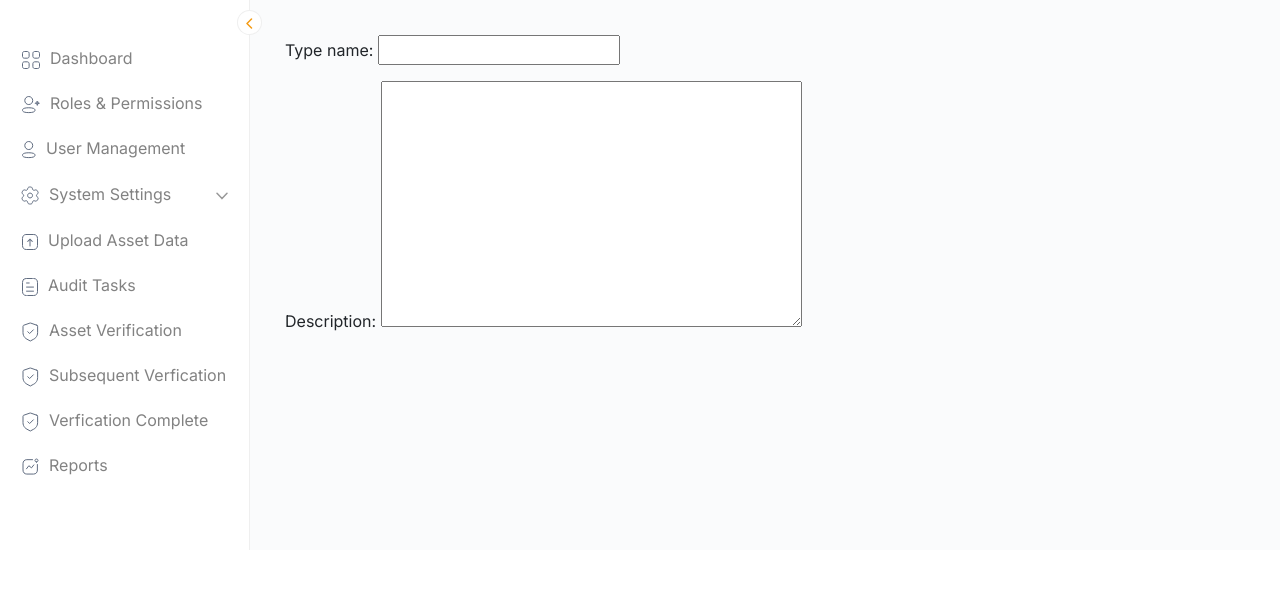
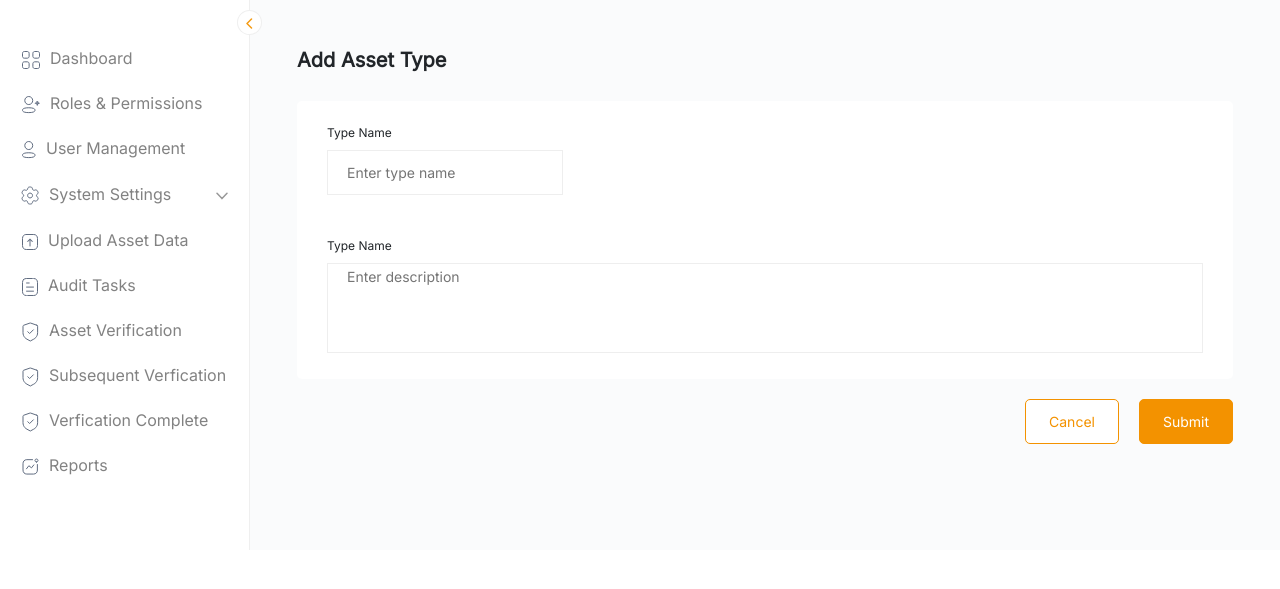
Before and after one commit to JyothisKiran/VAT, a Django app: page /asset/add/ in a window 1280 px wide. Shown: the part 90-679 px from the top of the page. Run offline with Django 4.2, Linux system fonts and the light colour scheme; some libraries are stand-ins or nearby versions.

Commit message:
asset type Crud(Ongoing)

```diff
--- a/VAT shadow/src/asset_type/urls.py
+++ b/VAT shadow/src/asset_type/urls.py
@@ -1,7 +1,10 @@
 from django.urls import path
-from .views import AssettypeListView,AssettypeAddView
+from .views import AssettypeListView,AssettypeAddView,AssettypeUpdateView,AssettypeDetailView,AssettypeDeleteView
 
 urlpatterns = [
     path('list/',AssettypeListView.as_view(),name='list'),
     path('add/',AssettypeAddView.as_view(),name='add'),
+    path('update/<int:pk>/',AssettypeUpdateView.as_view(),name='update'),
+    path('detail/<int:pk>/',AssettypeDetailView.as_view(),name='detail'),
+    path('delete/<int:pk>/',AssettypeDeleteView.as_view(),name='delete'),
 ]
--- a/VAT shadow/src/asset_type/views.py
+++ b/VAT shadow/src/asset_type/views.py
@@ -1,6 +1,8 @@
-from django.shortcuts import render
-from django.views.generic import ListView,CreateView
+from typing import Any
+from django.shortcuts import get_object_or_404, render
+from django.views.generic import ListView,CreateView,UpdateView,DetailView,DeleteView
 from .models import AssetType
+from django.urls import reverse_lazy
 # Create your views here.
 
 class AssettypeListView(ListView):
@@ -12,3 +14,21 @@ class AssettypeAddView(CreateView):
     model = AssetType
     fields = ['type_name','description']
     template_name = 'asset_type/add.html'
+
+class AssettypeUpdateView(UpdateView):
+    model = AssetType
+    fields =['type_name','description']
+    template_name = 'asset_type/update.html'
+    success_url = reverse_lazy('list')
+
+
+class AssettypeDetailView(DetailView):
+    model= AssetType
+    template_name = 'asset_type/detail.html'
+    context_object_name = 'asset'
+
+class AssettypeDeleteView(DeleteView):
+    model = AssetType
+    template_name = 'asset_type/delete.html'
+    context_object_name = 'asset'
+    success_url = reverse_lazy('list')
--- /dev/null
+++ b/VAT shadow/src/static/asset_type/css/add.css
@@ -0,0 +1,97 @@
+.wrapper{
+    font-family: 'Inter';
+}
+
+.heading{
+    margin-top:10px;
+    font-size: 20px;
+    font-weight: 700;
+}
+
+.form_row{
+    margin-top:10px;
+}
+
+
+
+.formcontents{
+    background-color: #ffff;
+    padding-top: 18px;
+    padding-left: 30px;
+    padding-right: 30px;
+    padding-bottom: 20px;
+    border-radius: 5px;
+}
+
+label{
+    font-size: 12px;
+    font-weight: 400;
+}
+
+input, textarea{
+    font-size: 14px;
+    font-weight: 400;
+    border: 1px solid #EEEEEE;
+    margin-top:7px ;
+    padding-left: 19px;
+    color: #606C80;
+}
+
+#id_type_name{
+    width:236px;
+    height: 45px;
+
+}
+
+.validate{
+    height: 37px;
+    font-size: 12px;
+    color: red;
+    padding-left: 20px;
+}
+
+.validate p{
+    display: none;
+}
+
+
+#id_description{
+    resize: none;
+    height: 90px;
+    width: 100%;
+}
+
+.submit_col button{
+    border:1px solid #F39200;
+    width: 141px;
+    height: 45px;
+    font-size: 14px;
+    font-weight: 400;
+    border-radius: 5px;
+}
+
+.submit_col{
+    padding-left: 20px;
+    padding-top: 20px;
+   display: flex;
+   gap: 20px;
+}
+
+
+.submit_button{
+    background-color: #F39200;
+    color:#ffff;
+}
+
+.submit_button:hover{
+
+}
+
+.cancel_button{
+    background-color: #ffff;
+    color: #F39200;
+}
+
+.cancel_button:hover{
+
+}
--- /dev/null
+++ b/VAT shadow/src/static/asset_type/js/add.js
@@ -0,0 +1,10 @@
+$(document).ready(function(){
+    let typename = $('#id_type_name').val().trim();
+    let description = $('#id_description').val().trim();
+    $('.submit_button').click(function(){
+        if (typename === "" ){
+            $('.validate p').show();
+        }
+
+    })
+})
--- a/VAT shadow/src/templates/asset_type/add.html
+++ b/VAT shadow/src/templates/asset_type/add.html
@@ -1,13 +1,49 @@
 {% extends 'contrib/base.html' %}
 {% load static %}
 
+
 {% block extrahead %}
-<title>Add Asset Type</title>{% endblock extrahead %}
+    <script src="{% static 'asset_type/js/add.js' %}"></script>
+{% endblock extrahead %}
+
 
 {% block extrastyle %}
+<link rel="stylesheet" href="{% static 'asset_type/css/add.css' %}">
 {% endblock extrastyle %}
 
 {% block contents %}
-{{form.as_p}}
+<div class="container-fluid wrapper">
+    <div class="row">
+        <div class="col">
+            <p class="heading">Add Asset Type</p>
+        </div>
+    </div>
+
+    <div class="row form_row">
+        <div class="col form_div">
+            <form action="" method="post">
+                {% csrf_token %}
+                <div class="formcontents">
+                    <label for="id_type_name">Type Name</label><br>
+                    <input type="text" name="type_name" maxlength="255" required="" id="id_type_name" placeholder="Enter type name"><br>
+                    <div class="validate">
+                        <p id="typename_validate">Please enter a valid name</p>
+                    </div>
+                    <label class="label_description" for="id_description">Type Name</label><br>
+                    <textarea name="description" maxlength="255" required="" id="id_description" placeholder="Enter description"></textarea><br>
+                </div>
+                <div class="row justify-content-end" >
+                    <div class="col-3 submit_col">
+                        <button class="cancel_button" type="button">Cancel</button>
+                        <button class="submit_button" type="submit">Submit</button>
+                    </div>
+                </div>
+            </form>
+
+        </div>
+    </div>
+</div>
+
+
 
 {% endblock contents %}
--- a/VAT shadow/src/templates/contrib/base.html
+++ b/VAT shadow/src/templates/contrib/base.html
@@ -16,7 +16,7 @@
     <script src="http://ajax.googleapis.com/ajax/libs/jquery/1.9.1/jquery.min.js"></script>
 
     {% block extrahead %}
-    <title>Dashboard</title>
+    <title>Asset Tracker</title>
     {% endblock extrahead %}
     <script src="{% static 'contrib/js/base.js' %}"></script>
     <link rel="stylesheet" href="{% static 'contrib/css/base.css' %}" />
```
Also changed, not shown: VAT shadow/src/static/asset_type/css/detail.css (added, +56 -0 lines), VAT shadow/src/static/asset_type/css/list.css (+7 -1 lines), VAT shadow/src/templates/asset_type/delete.html (added, +23 -0 lines), VAT shadow/src/templates/asset_type/detail.html (added, +35 -0 lines), VAT shadow/src/templates/asset_type/list.html (+18 -7 lines), VAT shadow/src/templates/asset_type/update.html (added, +47 -0 lines), VAT shadow/src/asset_type/migrations/0003_alter_assettype_created_at.py (added).
